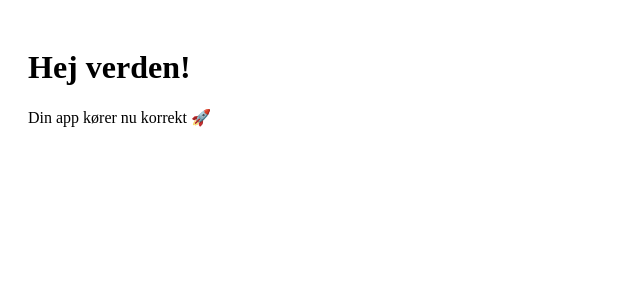
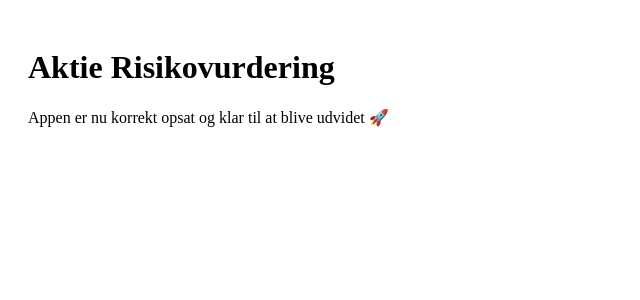
Before and after one commit to Benhanbygger/risk-quickie, a React (Vite) app: page / in a window 1280 px wide. Shown: the top 300 px of the page, without its empty margins (0-640 px from the left). Built offline with nearby package versions, Linux system fonts and the light colour scheme.

Commit message:
Update App.jsx

```diff
--- a/src/App.jsx
+++ b/src/App.jsx
@@ -1,8 +1,8 @@
 export default function App() {
   return (
     <div style={{ padding: 20 }}>
-      <h1>Hej verden!</h1>
-      <p>Din app kører nu korrekt 🚀</p>
+      <h1>Aktie Risikovurdering</h1>
+      <p>Appen er nu korrekt opsat og klar til at blive udvidet 🚀</p>
     </div>
-  )
+  );
 }
```
